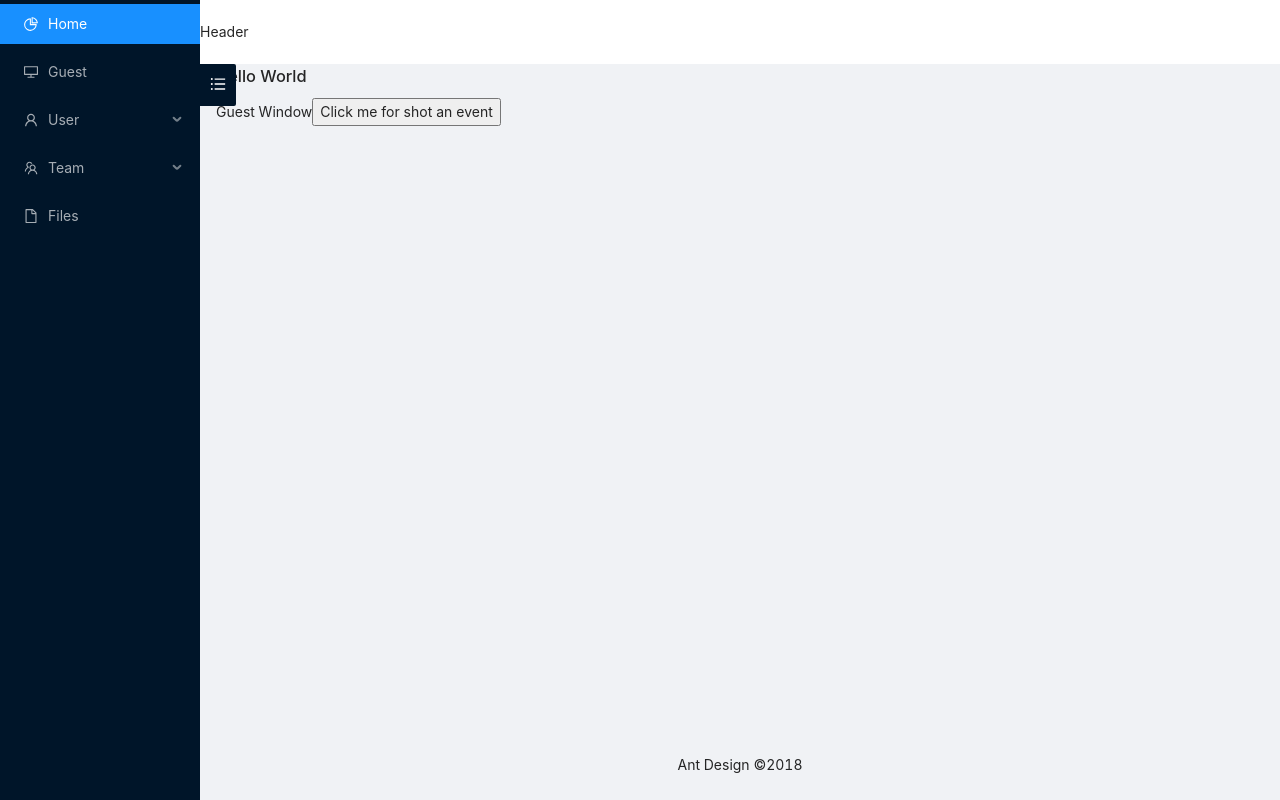
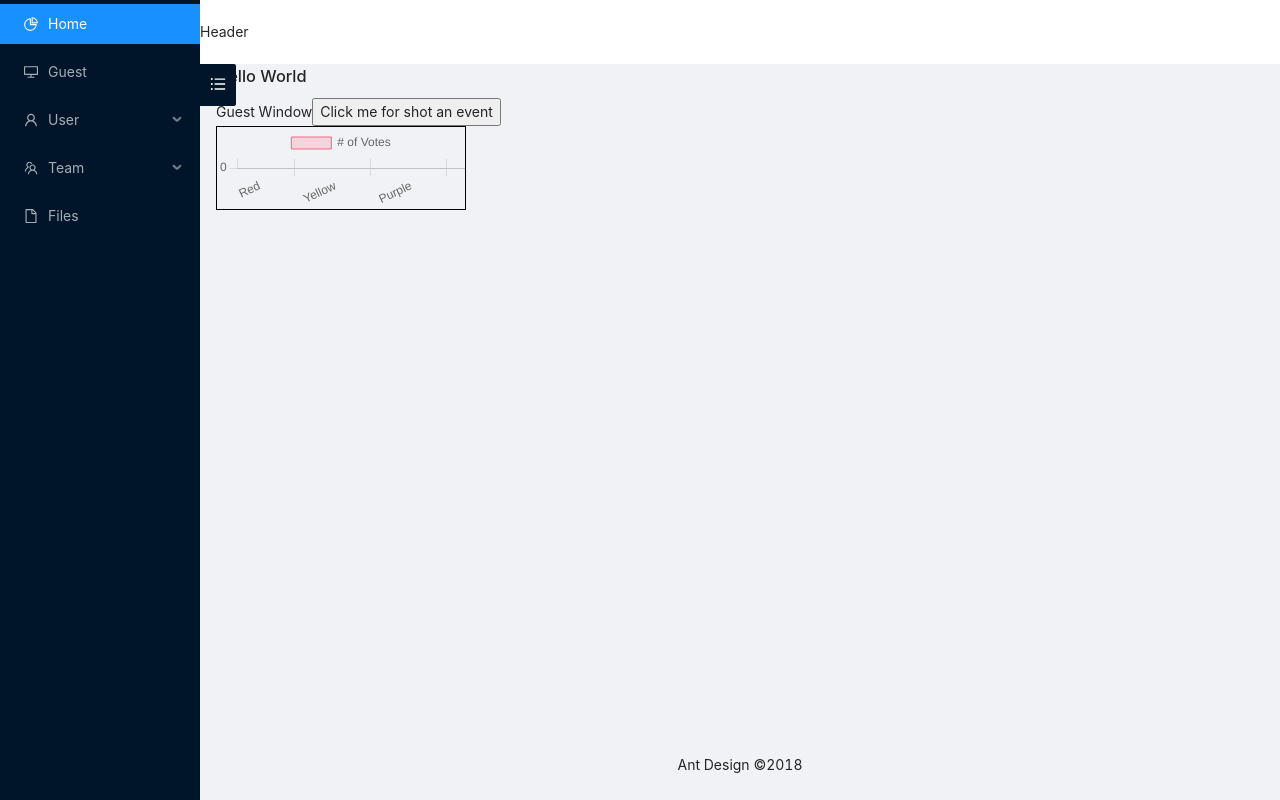
Before and after one commit to HelloMoy/frontend-sensor-app, a React (Create React App) app: page /guest in a window 1280 px wide. Built offline with nearby package versions, Linux system fonts and the light colour scheme; no server answers.

Commit message:
Bar graph was integrated

```diff
--- a/package.json
+++ b/package.json
@@ -8,7 +8,9 @@
     "@testing-library/react": "^11.2.7",
     "@testing-library/user-event": "^12.8.3",
     "antd": "^4.16.13",
+    "chart.js": "^3.5.1",
     "react": "^17.0.2",
+    "react-chartjs-2": "^3.0.5",
     "react-dom": "^17.0.2",
     "react-router-dom": "^5.3.0",
     "react-scripts": "4.0.3",
--- a/src/Guest.js
+++ b/src/Guest.js
@@ -1,8 +1,9 @@
-import React, { useContext, useEffect } from 'react'
+import React, { useContext, useEffect, useState } from 'react'
 import { SocketContext } from './context/SocketContext';
+import { Bar } from 'react-chartjs-2';
 
 export const Guest = () => {
-
+    const [graph, setGraph] = useState()
     const { socket } = useContext(SocketContext);
 
     const handlerClick = () => {
@@ -12,17 +13,21 @@ export const Guest = () => {
                 'callbackToExecute': true,
                 'data': 'Hi, Im a data'
             },
-            (payload) => { console.log(payload.backendResponse) });
+            (payload) => {
+                console.log(payload.backendResponse);
+            });
     }
 
     useEffect(() => {
         socket.on('hey-frontend', (payload) => {
             console.log(payload);
+            setGraph(payload);
         });
         return () => {
             socket.off('hey-frontend');
         }
     }, [socket])
+
 
     return (
         <div>
@@ -30,6 +35,44 @@ export const Guest = () => {
             <button onClick={handlerClick}>
                 Click me for shot an event
             </button>
+            {graph && <h1>{graph.Blue}</h1>}
+            <div className="graphBar">
+                <Bar data={{
+                    labels: ['Red', 'Blue', 'Yellow', 'Green', 'Purple', 'Orange'],
+                    datasets: [{
+                        label: '# of Votes',
+                        data: (graph ? [graph.Red, graph.Blue, graph.Yellow, graph.Green, graph.Purple, graph.Orange] : [0, 0, 0, 0, 0, 0]),
+                        backgroundColor: [
+                            'rgba(255, 99, 132, 0.2)',
+                            'rgba(54, 162, 235, 0.2)',
+                            'rgba(255, 206, 86, 0.2)',
+                            'rgba(75, 192, 192, 0.2)',
+                            'rgba(153, 102, 255, 0.2)',
+                            'rgba(255, 159, 64, 0.2)'
+                        ],
+                        borderColor: [
+                            'rgba(255, 99, 132, 1)',
+                            'rgba(54, 162, 235, 1)',
+                            'rgba(255, 206, 86, 1)',
+                            'rgba(75, 192, 192, 1)',
+                            'rgba(153, 102, 255, 1)',
+                            'rgba(255, 159, 64, 1)'
+                        ],
+                        borderWidth: 1
+                    }]
+                }}
+
+                    options={{
+                        scales: {
+                            y: {
+                                beginAtZero: true
+                            }
+                        }
+                    }}
+
+                    height="100vh"
+                />
+            </div>
         </div>
     )
 }
--- a/src/index.css
+++ b/src/index.css
@@ -10,3 +10,8 @@
   .site-layout .site-layout-background {
     background: #fff;
   }
+
+  .graphBar{
+    width: 250px;
+    border: 1px solid black;
+  }
```
Also changed, not shown: 1 other file (tests, documents, lock files or other folders).
